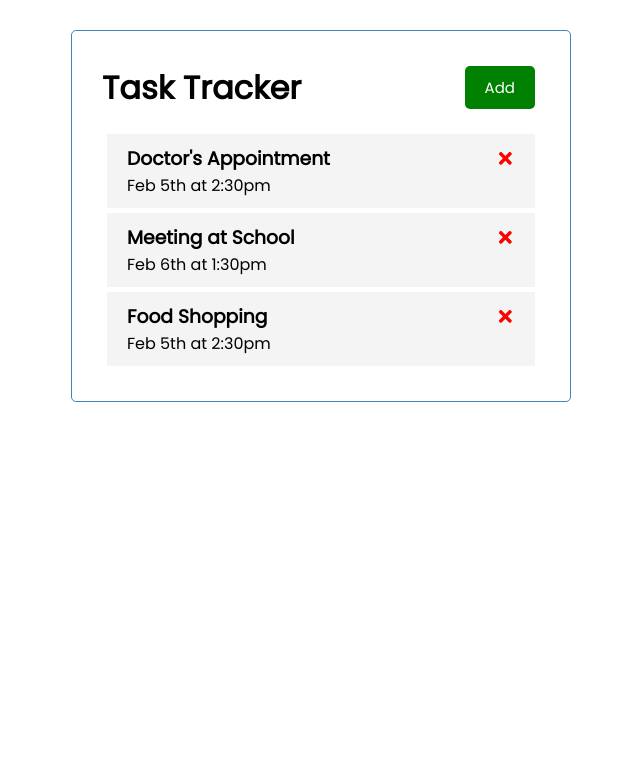
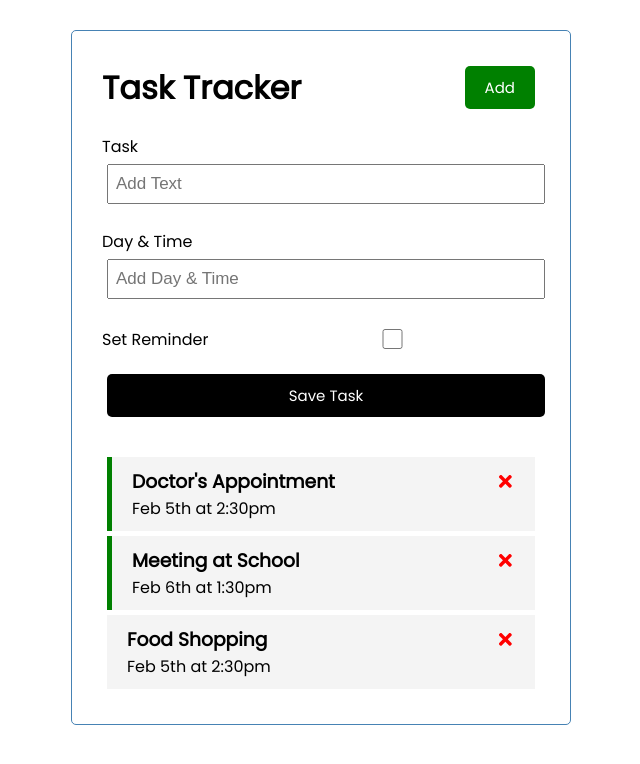
Before and after one commit to samiyaalizaidi/task-tracker-app, a React (Create React App) app: page / in a window 1280 px wide. Shown: the top 764 px of the page, without its empty margins (319-959 px from the left). Built offline with nearby package versions, Linux system fonts and the light colour scheme.

Commit message:
task adding functionality fully added

```diff
--- a/src/App.js
+++ b/src/App.js
@@ -1,3 +1,4 @@
+import AddTask from './components/AddTask';
 import Header from './components/Header'
 import Tasks from './components/Tasks';
 import { useState } from "react"
@@ -24,15 +25,32 @@
     },
   ])
 
+  // Add Task
+  const addTask = (task) => {
+    // console.log(task)
+    const id = Math.floor(Math.random() * 10000) + 1
+    const newTask = { id, ...task }
+    setTasks([...tasks, newTask])
+  }
+
   // Delete Task
   const deleteTask = (id) => {
-    console.log('delete', id)
+    // console.log('delete', id)
+    setTasks(tasks.filter((task) => task.id !== id))
+  }
+
+  // Toggle Reminder
+  const toggleReminder = (id) => {
+    // console.log(id)
+    setTasks(tasks.map((task) => task.id === id ? {...task, reminder: !task.reminder} : task))
   }
 
   return (
     <div className="container">
       <Header /> {/* embed the function like an HTML/JSX Tage */}
-      <Tasks tasks={tasks} onDelete={deleteTask}/>
+      <AddTask onAdd={addTask} />
+      {tasks.length > 0 ? <Tasks tasks={tasks} onDelete={deleteTask}
+      onToggle={toggleReminder} /> : 'No Tasks to Show'}
     </div>
   );
 }
--- /dev/null
+++ b/src/components/AddTask.js
@@ -0,0 +1,48 @@
+import { useState } from "react"
+
+const AddTask = ({ onAdd }) => {
+  const [text, setText] = useState('')
+  const [day, setDay] = useState('')
+  const [reminder, setReminder] = useState(false)
+
+  const onSubmit = (e) => {
+    e.preventDefault()
+
+    if (!text) {
+      alert('Please add task')
+      return
+    }
+
+    onAdd( {text, day, reminder})
+
+    setText('')
+    setDay('')
+    setReminder(false)
+  }
+
+  return (
+    <form className='add-form' onSubmit={onSubmit}>
+        <div className='form-control'>
+            <label>Task</label>
+            <input type='text' placeholder='Add Text' value={text} onChange={(e) => setText(e.target.value)}/>
+        </div>
+        <div className='form-control'>
+            <label>Day & Time</label>
+            <input type='text' placeholder='Add Day & Time' value={day} onChange={(e) => setDay(e.target.value)}/>
+        </div>
+        <div className='form-control form-control-check'>
+            <label>Set Reminder</label>
+            <input
+              type='checkbox'
+              value={reminder}
+              onChange={(e) => setReminder(e.currentTarget.checked)}
+              checked={reminder}
+              />
+        </div>
+
+        <input type='submit' className='btn btn-block' value='Save Task'/>
+    </form>
+  )
+}
+
+export default AddTask
--- a/src/components/Task.js
+++ b/src/components/Task.js
@@ -1,11 +1,12 @@
 import { FaTimes } from "react-icons/fa"
 
-const Task = ({ task, onDelete }) => {
+const Task = ({ task, onDelete, onToggle }) => {
   return (
-    <div className='task'>
+    <div className={`task ${task.reminder ? 'reminder' : ''}`} onDoubleClick={() => onToggle(task.id)}>
         <h3>{task.text}
             <FaTimes style={{color: 'red', cursor: 'pointer'}}
-            onClick={() => onDelete(task.id)}/> </h3>
+            onClick={() => onDelete(task.id)}
+            /> </h3>
         <p>{task.day}</p>
     </div>
   )
--- a/src/components/Tasks.js
+++ b/src/components/Tasks.js
@@ -21,11 +21,11 @@
 //     },
 // ] -> we don't want to use it like this
 
-const Tasks = ({ tasks, onDelete }) => {
+const Tasks = ({ tasks, onDelete, onToggle }) => {
 
     return (
         <>
-            {tasks.map((task) => (<Task key={task.id} task={task} onDelete={onDelete}/>))}
+            {tasks.map((task) => (<Task key={task.id} task={task} onDelete={onDelete} onToggle={onToggle}/>))}
         </>
     )
 }
```
